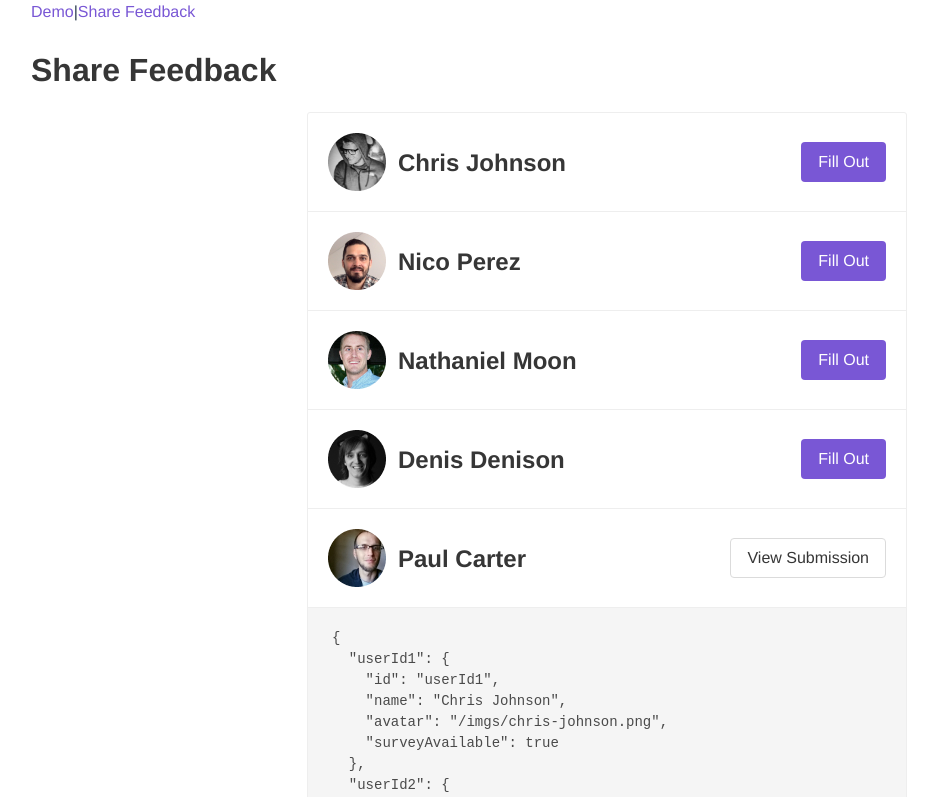
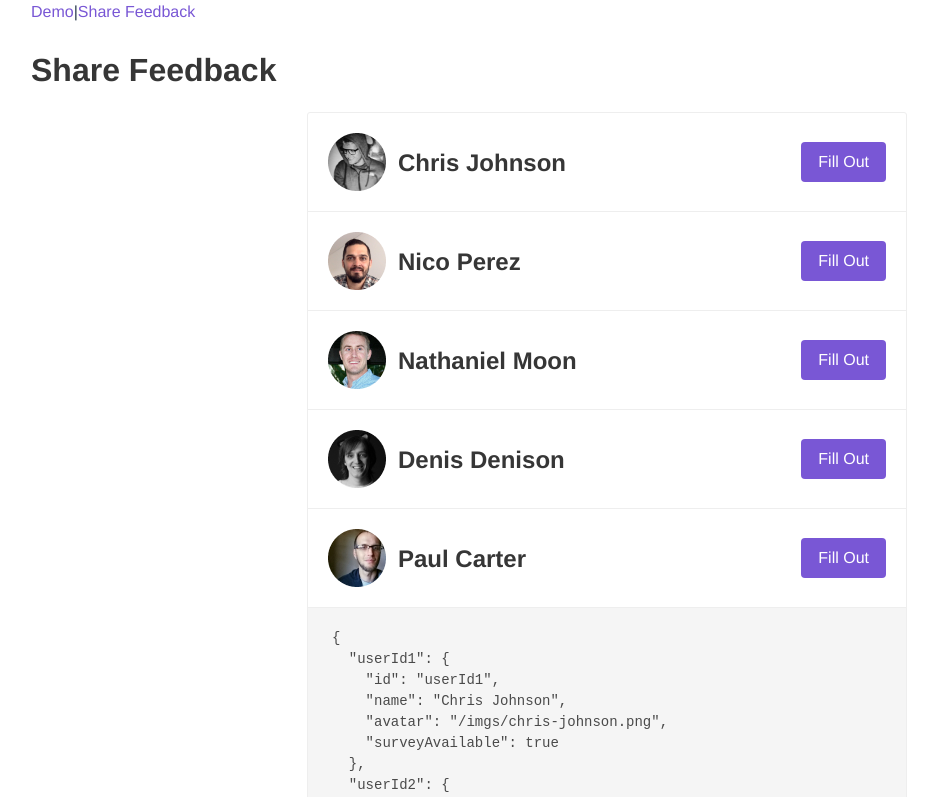
Before and after one commit to ryanhightower/honesto-prototype, a Vue app: page /feedback in a window 1280 px wide. Shown: the top 797 px of the page, without its empty margins (33-971 px from the left). Built offline with nearby package versions, Linux system fonts and the light colour scheme.

Commit message:
Use feedbackComplete prop

```diff
--- a/src/views/FeedbackUsers.vue
+++ b/src/views/FeedbackUsers.vue
@@ -13,11 +13,11 @@
       </div>
       <div class="level-right">
         <a
-          v-if="user.surveyAvailable"
+          v-if="!user.feedbackComplete"
           class="button is-primary"
           @click.prevent="startSurveyFor(user.id)">Fill Out</a>
         <a
-          v-if="! user.surveyAvailable"
+          v-if="user.feedbackComplete"
           class="button"
           @click.prevent="viewSubmissionFor(user.id)">View Submission</a>
       </div>
```
